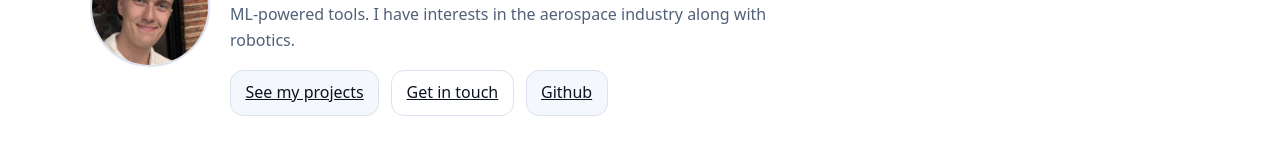
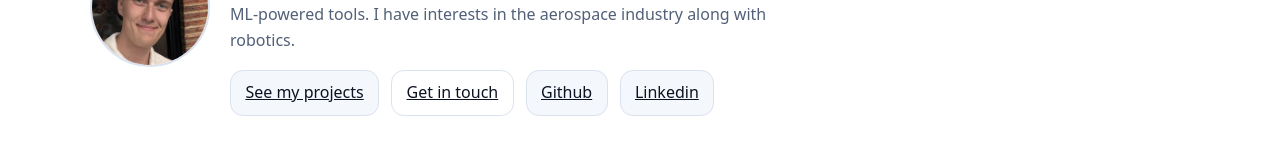
Before and after one commit to HalgasAdrian/HalgasAdrian.github.io, a website with bundled scripts: page index.html in a window 1280 px wide. Shown: the part 200-356 px from the top of the page. Built offline with nearby package versions, Linux system fonts and the light colour scheme.

Commit message:
Update index.html

```diff
--- a/index.html
+++ b/index.html
@@ -38,6 +38,7 @@
             <a class="button" href="/projects.html">See my projects</a>
             <a class="button button--secondary" href="mailto:adrianhalgas2@gmail.com">Get in touch</a>
             <a class="button" href="https://github.com/HalgasAdrian">Github</a>
+            <a class="button" href="https://www.linkedin.com/in/adrian-halgas-70a275186/">Linkedin</a>
           </div>
         </div>
       </section>
```
